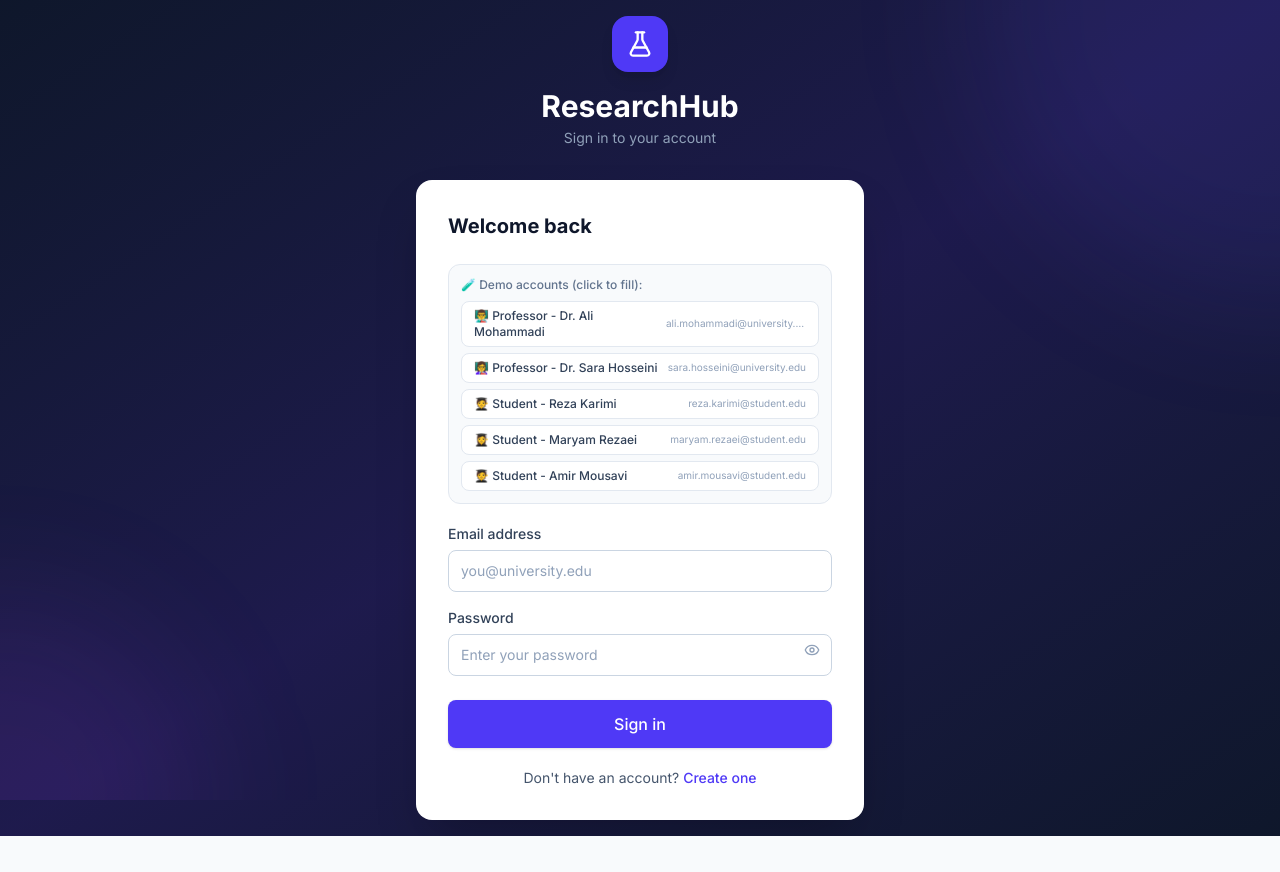
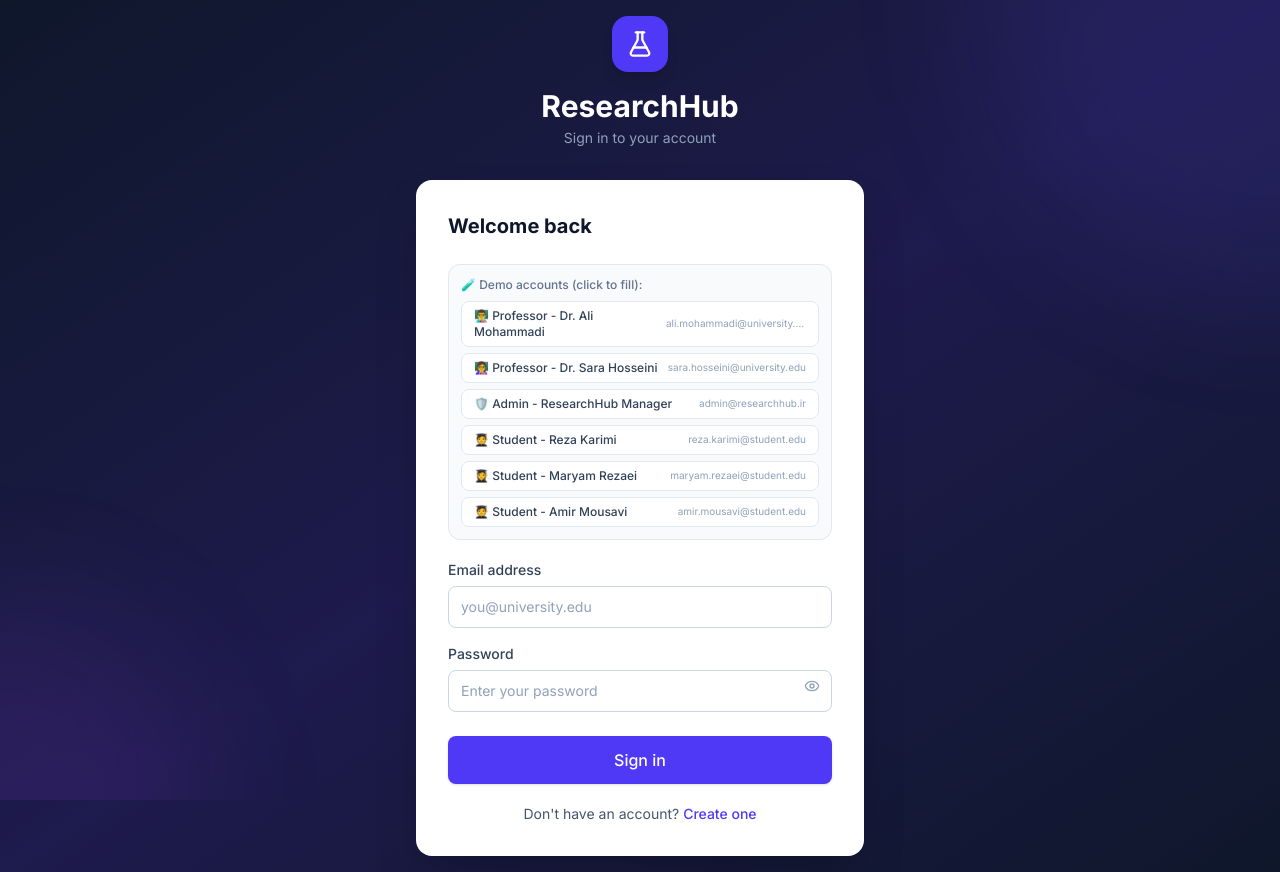
Before and after one commit to forotanihamed-maker/ResearchHub, a Next.js app: page /auth/login in a window 1280 px wide. Before the commit the page ends 836 px from the top, so only its background shows below. Built offline with nearby package versions, Linux system fonts and the light colour scheme; no server answers.

Commit message:
admin stage 2

```diff
--- a/src/app/auth/login/page.tsx
+++ b/src/app/auth/login/page.tsx
@@ -24,6 +24,12 @@ const DEMO_ACCOUNTS = [
     email: "sara.hosseini@university.edu",
     password: "professor123",
     role: "Professor",
+  },
+  {
+    label: "🛡️ Admin - ResearchHub Manager",
+    email: "admin@researchhub.ir",
+    password: "admin123",
+    role: "Admin",
   },
   {
     label: "🧑‍🎓 Student - Reza Karimi",
--- a/src/app/dashboard/admin/page.tsx
+++ b/src/app/dashboard/admin/page.tsx
@@ -5,6 +5,7 @@ import { useAuth } from "@/contexts/AuthContext";
 import { TopBar } from "@/components/layout/TopBar";
 import { Card, CardBody } from "@/components/ui/Card";
 import { Users, GraduationCap, FlaskConical } from "lucide-react";
+import AdminStats from "@/app/admin/AdminStats";
 
 export default function AdminPage() {
   const { user } = useAuth();
@@ -16,6 +17,10 @@ export default function AdminPage() {
   return (
     <div>
       <TopBar title="Admin Panel" subtitle="ResearchHub Management" />
+
+      <div className="p-6">
+        <AdminStats />
+      </div>
 
       <div className="p-6 grid grid-cols-1 md:grid-cols-3 gap-5">
         <Card>
--- a/src/components/layout/Sidebar.tsx
+++ b/src/components/layout/Sidebar.tsx
@@ -57,11 +57,13 @@ const navItems: NavItem[] = [
     label: "Messages",
     href: "/dashboard/messages",
     icon: MessageSquare,
+    roles: ["professor"],
   },
   {
     label: "Profile",
     href: "/dashboard/profile",
     icon: Settings,
+    roles: ["professor", "student"],
   },
   {
     label: "Admin Panel",
```
Also changed, not shown: 2 other files (tests, documents, lock files or other folders).
